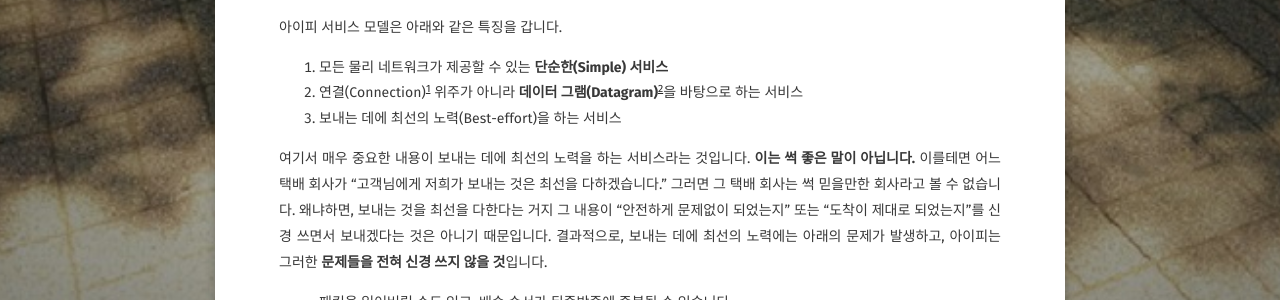
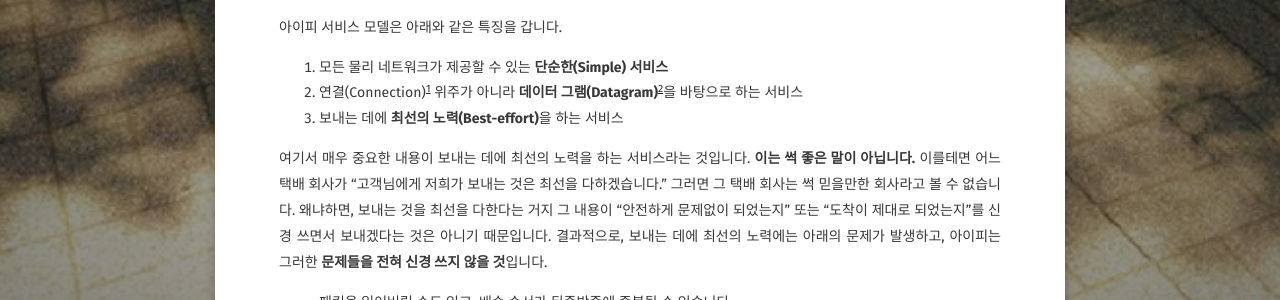
Before and after one commit to BlaCkinkGJ/blackinkgj.github.io, a Jekyll site: the page built from _posts/2018-network/2018-10-07-IP.md, in a window 1280 px wide and 900 px high, scrolled down 3136 px. Shown: the part 150-450 px from the top of the window. Built offline with Jekyll 4.4.1, drawn with Linux system fonts in a browser that asks for light colours; some web fonts are replaced; comment, search, counter and statistics services are not loaded.

```diff
--- a/_posts/2018-network/2018-10-07-IP.md
+++ b/_posts/2018-network/2018-10-07-IP.md
@@ -72,7 +72,7 @@ All-IP, 유비쿼터스, 통합 네트워크가 나타나게 되었고, LTE와
 
 1. 모든 물리 네트워크가 제공할 수 있는 **단순한(Simple) 서비스**
 2. 연결(Connection)[^1] 위주가 아니라 **데이터 그램(Datagram)**[^2]을 바탕으로 하는 서비스
-3. 보내는 데에 최선의 노력(Best-effort)을 하는 서비스
+3. 보내는 데에 **최선의 노력(Best-effort)**을 하는 서비스
 
 여기서 매우 중요한 내용이 보내는 데에 최선의 노력을 하는 서비스라는 것입니다. **이는 썩 좋은 말이 아닙니다.** 이를테면 어느 택배 회사가 “고객님에게 저희가 보내는 것은 최선을 다하겠습니다.” 그러면 그 택배 회사는 썩 믿을만한 회사라고 볼 수 없습니다. 왜냐하면, 보내는 것을 최선을 다한다는 거지 그 내용이 “안전하게 문제없이 되었는지” 또는 “도착이 제대로 되었는지”를 신경 쓰면서 보내겠다는 것은 아니기 때문입니다. 결과적으로, 보내는 데에 최선의 노력에는 아래의 문제가 발생하고, 아이피는 그러한 **문제들을 전혀 신경 쓰지 않을 것**입니다.
 
```
